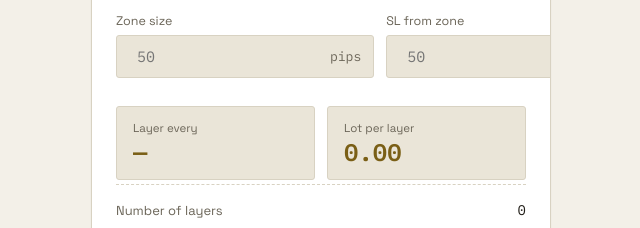
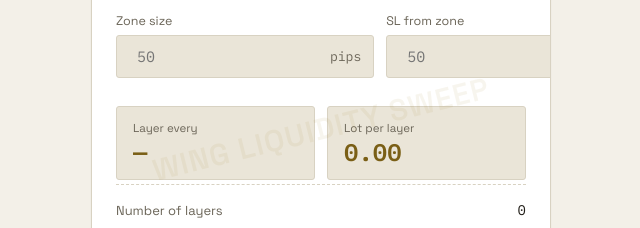
Before and after one commit to asdasd32423a/lot-calculator, a plain HTML site: page index.html in a window 1280 px wide. Shown: the part 369-597 px from the top of the page, 319-959 px from the left. Drawn offline with Linux system fonts and the light colour scheme.

Commit message:
Add files via upload

```diff
--- a/index.html
+++ b/index.html
@@ -72,11 +72,30 @@
   .wrap { width: 100%; max-width: 460px; }
 
   .ticket {
+    position: relative;
     background: var(--surface);
     border: 1px solid var(--border);
     border-radius: 4px;
     overflow: hidden;
     box-shadow: var(--shadow);
+  }
+
+  .watermark {
+    position: absolute;
+    top: 50%;
+    left: 50%;
+    transform: translate(-50%, -50%) rotate(-14deg);
+    font-family: "Space Grotesk", sans-serif;
+    font-weight: 600;
+    font-size: clamp(20px, 6vw, 30px);
+    letter-spacing: 0.04em;
+    text-transform: uppercase;
+    color: var(--accent);
+    opacity: 0.07;
+    white-space: nowrap;
+    pointer-events: none;
+    user-select: none;
+    z-index: 1;
   }
 
   .ticket-head { padding: 22px 24px 18px; border-bottom: 1px solid var(--border); }
@@ -169,6 +188,7 @@
 <body>
 <div class="wrap">
   <div class="ticket">
+    <div class="watermark">Wing Liquidity Sweep</div>
     <div class="ticket-head">
       <p class="symbol">XAUUSD &middot; GOLD</p>
       <h1>Lot size calculator</h1>
```
